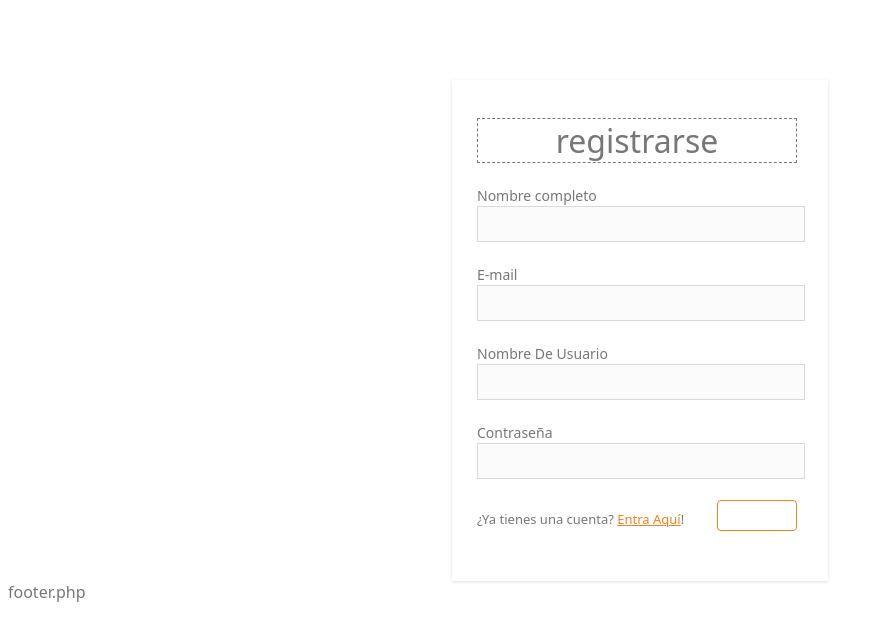
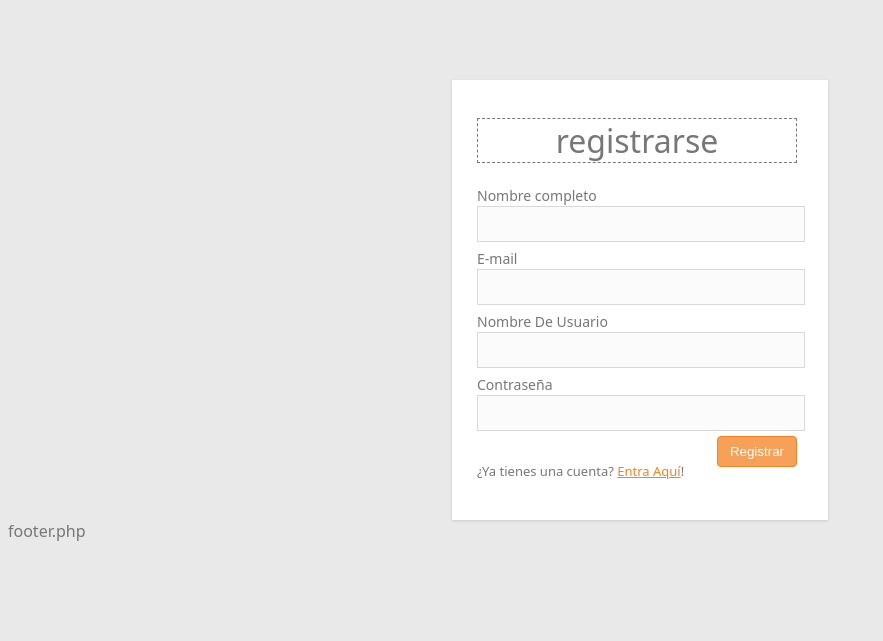
Before and after one commit to KattoDev/Login-basico, a PHP site: page /register.php in a window 1280 px wide. Shown: the top 641 px of the page, without its empty margins (0-883 px from the left). Run offline with PHP 8.4, Linux system fonts and the light colour scheme.

Commit message:
quick fixes

```diff
--- a/register.php
+++ b/register.php
@@ -17,8 +17,10 @@ if (isset($_POST["register"])) {
     ) {
         $message = "Debe rellenar todos los campos";
     } else {
-        $query = mysql_query("SELECT * FROM usertbl WHERE username='" . $username . "'");
-        $numrows = mysql_num_rows($query);
+
+        $sql = "SELECT * FROM usertbl WHERE username='" . $username . "'";
+        $query = mysqli_query($sql);
+        $numrows = mysqli_num_rows($query);
 
         if ($numrows == 0) {
             $sql = "INSERT INTO usertbl
@@ -26,7 +28,7 @@ if (isset($_POST["register"])) {
                 VALUES
                 ('$full_name', '$email', '$username', '$password')";
 
-            $result = mysql_query($sql);
+            $result = mysqli_query($sql);
 
             if ($result) {
                 $message = "Cuenta correctamente creada";
@@ -40,7 +42,7 @@ if (isset($_POST["register"])) {
 }
 
 if (!empty($message)) {
-    echo "<p class=\"error\">" . "MENSAJE: " . $message . "</p>";
+    echo "<p class=\"error\">" . $message . "</p>";
 }
 
 include "src/views/register.php";
--- a/src/css/styles.css
+++ b/src/css/styles.css
@@ -1,5 +1,5 @@
 :root {
-    --background-primary: #efefef;
+    --background-primary: #e9e9e9;
     --background-secondary: #ffffff;
     --background-third: #fbfbfb;
     --background-fourth: #d9d9d9;
@@ -10,7 +10,7 @@
 }
 
 body {
-    background: var(--backgroun-primary);
+    background-color: var(--background-primary);
     font-family: system-ui, -apple-system, BlinkMacSystemFont, "Segoe UI",
         Roboto, Oxygen, Ubuntu, Cantarell, "Open Sans", "Helvetica Neue",
         sans-serif;
@@ -28,10 +28,12 @@ span {
 }
 
 .mlogin {
+    background: var(--background-secondary);
     margin: 170px auto 0;
 }
 
 .mregister {
+    background: var(--background-secondary);
     margin: 80px auto 0;
 }
 
@@ -57,7 +59,7 @@ span {
     overflow: hidden;
     width: 350px;
     height: auto;
-    background: var(--background-secondary);
+    /* background: var(--background-secondary); */
     box-shadow: 0 1px 3px var(--shadow);
 
     h1 {
@@ -111,13 +113,6 @@ span {
 .button {
     border: solid 1px var(--links-color);
     background: var(--links-color-secondary);
-    background: linear-gradient(
-        linear,
-        left top,
-        left bottom,
-        from(var(--links-color-secondary)),
-        to(var(--links-color))
-    );
     color: var(--background-secondary);
     padding: 7px 12px;
     border-radius: 4px;
--- a/src/views/register.php
+++ b/src/views/register.php
@@ -2,36 +2,36 @@
     <div id="login">
         <h1>registrarse</h1>
         <form name="registerform" id="registerform" action="register.php" method="POST">
-            <p>
+            <div>
                 <label for="user_login">Nombre completo <br>
                     <input type="text" name="full_name" id="full_name" class="input" size="32" value="" />
                 </label>
-            </p>
+            </div>
 
-            <p>
+            <div>
                 <label for="user_pass">
                     E-mail <br>
                     <input type="text" name="email" id="email" class="input" size="32" value="" />
                 </label>
-            </p>
+            </div>
 
-            <p>
+            <div>
                 <label for="user_pass">Nombre De Usuario<br />
                     <input type="text" name="username" id="username" class="input" value="" size="20" /></label>
-            </p>
+            </div>
 
-            <p>
+            <div>
                 <label for="user_pass">Contraseña<br />
                     <input type="password" name="password" id="password" class="input" value="" size="32" /></label>
-            </p>
-            <p class="submit">
+            </div>
+            <div class="submit">
                 <input type="submit" name="register" id="register" class="button" value="Registrar" />
-            </p>
+            </div>
 
-            <p class="regtext">
+            <div class="regtext">
                 ¿Ya tienes una cuenta?
-                <a href="login.php">Entra Aquí</a>!
-            </p>
+                <a href="/">Entra Aquí</a>!
+            </div>
         </form>
     </div>
 </div>
```
Also changed, not shown: index.php (+52 -6 lines), intropage.php (added, +9 -0 lines), login.php (deleted, +0 -44 lines), src/views/login.php (+6 -6 lines).
